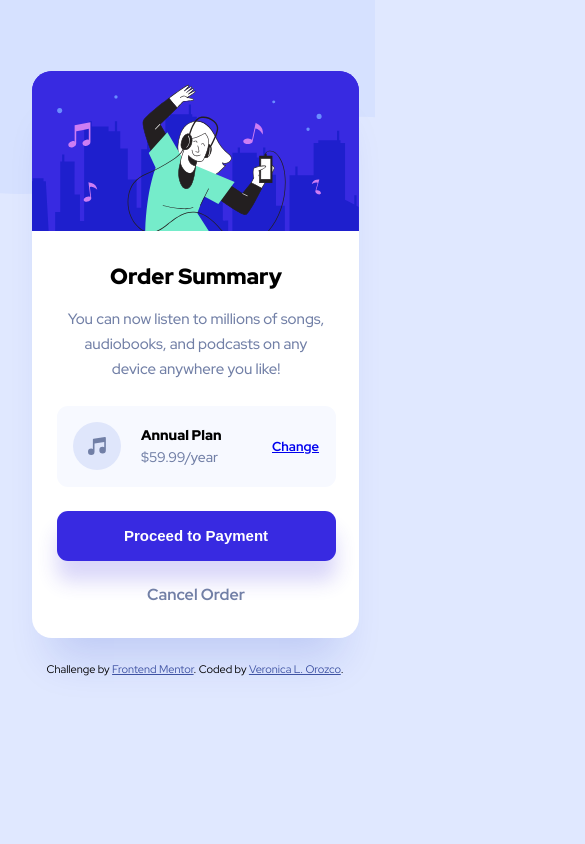
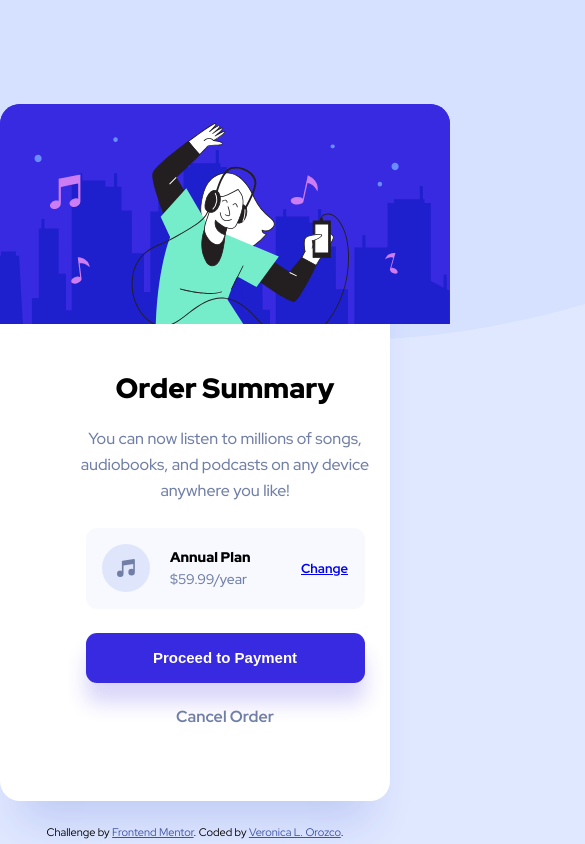
Before and after one commit to VLOrozco/mobile-first-order-summary-component, a plain HTML site: page index.html in a window 390 px wide. Shown: the top 844 px of the page, 585 px wide, since content can reach past the window. Drawn offline with Linux system fonts and the light colour scheme.

Commit message:
Update media query
hero-image resized
.card-content, .title & .description layout & typography adjusted

```diff
--- a/index.html
+++ b/index.html
@@ -2,7 +2,7 @@
 <html lang="en">
 <head>
   <meta charset="UTF-8">
-  <meta name="viewport" content="width=device-width, initial-scale=1.0"> <!-- displays site properly based on user's device -->
+  <meta name="viewport" content="width=device-width, initial-scale=1.0">
 
   <link rel="icon" type="image/png" sizes="32x32" href="./images/favicon-32x32.png">
 
@@ -11,6 +11,10 @@
   <link rel="stylesheet" href="styles.css">
 </head>
 <body>
+<picture class="bg-img">
+  <source media="(min-width:376px)" srcset="images/pattern-background-desktop.svg">
+  <img src="images/pattern-background-mobile.svg" alt="Flowers" style="width:auto;">
+</picture>
 <div class="bg-img"><img src="images/pattern-background-mobile.svg" alt=""></div>
 <div class="flexbox">
   <div class="card">
--- a/styles.css
+++ b/styles.css
@@ -4,6 +4,7 @@
 /* ================================================================= */
 
 /* TABLE OF CONTENTS */
+/* SET FOR MOBILE FIRST VIEW @ width:375PX */
 
 /*
 1. GLOBAL
@@ -68,9 +69,7 @@ body {
   margin-left: 25px;
   /* background-color: purple; */
 }
-/* .title {
 
-} */
 .description {
   height: 75px;
   width: 263px;
@@ -184,3 +183,35 @@ body {
 /* ================================================================= */
 
 /* 4. MEDIA QUERY */
+/* SET FOR DESKTOP VIEW @ width:1440PX */
+@media screen and (min-width: 375px){
+  .bg-img {
+    top: -97px;
+  }
+  .card {
+    height: 697px;
+    width: 450px;
+    margin-top: 104px;
+  }
+  .hero-img img {
+    height: 220px;
+    width: 450px;
+  }
+  .card-content {
+    width: 354px;
+    top: 247px;
+    margin-left: 48px;
+  }
+  .title {
+    font-size: 28px;
+    line-height: 37px;
+  }
+  .description {
+    height: 78px;
+    width: 354px;
+    font-size: 16px;
+    line-height: 26px;
+    font-weight: 500;
+    margin-top: 0;
+  }
+}
```
